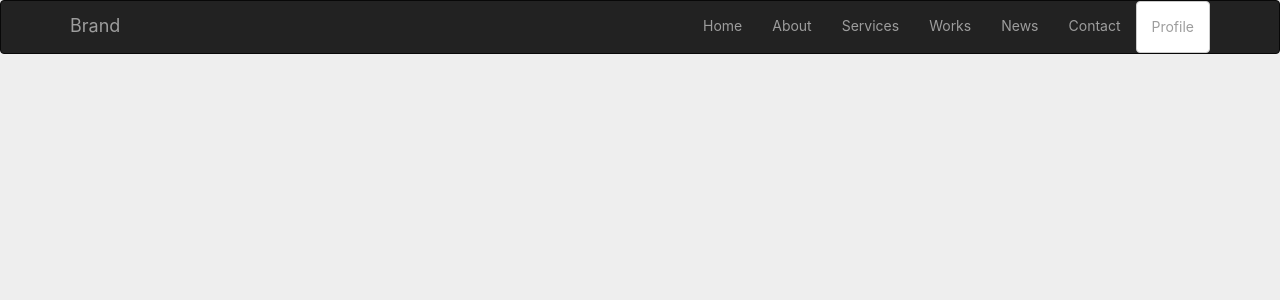
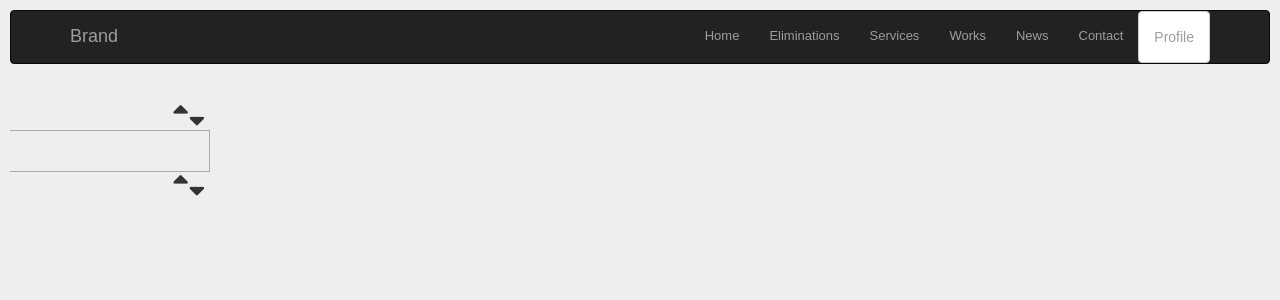
Before and after one commit to titogithub/foosball, a React (Create React App) app: page /eliminations in a window 1280 px wide. Shown: the top 300 px of the page. Built offline with nearby package versions, Linux system fonts and the light colour scheme.

Commit message:
Initiate Tournament fn finished and Matches module added with up and down arrows to handle scores

```diff
--- a/src/App.css
+++ b/src/App.css
@@ -66,7 +66,6 @@ li.ui-state-default:last-child{
 #done-items li{
     padding:10px 0;
     border-bottom:1px solid #ddd;
-    text-decoration:line-through;
 }
 #done-items li:last-child{
     border-bottom:none;
@@ -87,3 +86,82 @@ li.ui-state-default:last-child{
 .star-filled{
   color: yellowgreen
 }
+
+.star-hover{
+      text-shadow: -1px 0 #000, 0 1px #000, 1px 0 #000, 0 -1px #000;
+}
+
+/* Matches */
+
+/*
+ *  Flex Layout Specifics
+*/
+main{
+  display:flex;
+  flex-direction:row;
+}
+.round{
+  display:flex;
+  flex-direction:column;
+  justify-content:center;
+  width:200px;
+  list-style:none;
+  padding:0;
+}
+  .round .spacer{ flex-grow:1; }
+  .round .spacer:first-child,
+  .round .spacer:last-child{ flex-grow:.5; }
+
+  .round .game-spacer{
+    flex-grow:1;
+  }
+
+/*
+ *  General Styles
+*/
+body{
+  font-family:sans-serif;
+  font-size:small;
+  padding:10px;
+  line-height:1.4em;
+}
+
+li.game{
+  padding-left:0px;
+}
+
+  li.game.winner{
+    font-weight:bold;
+  }
+  li.game span{
+    float:right;
+    margin-right:5px;
+  }
+
+  li.game-top{ border-bottom:1px solid #aaa; }
+
+  li.game-spacer{
+    border-right:1px solid #aaa;
+    min-height:40px;
+  }
+
+  li.game-bottom{
+    border-top:1px solid #aaa;
+  }
+
+
+  li.game-bottom input{
+   margin-top: 4px
+  }
+
+  .input-match{
+    width: 130px
+  }
+
+  .clicked-arrow:hover{
+    color: #8468e9
+  }
+
+    .arrow:hover{
+    color: #8468e9
+  }
--- a/src/MainRouter.js
+++ b/src/MainRouter.js
@@ -1,12 +1,14 @@
 import React from 'react'
 import { Route, Switch } from 'react-router-dom'
 import Home from './components/Home';
+import DirectEliminationItem from './components/DirectEliminationItem';
 
 const MainRouter = ({
     params,
 }) => (
       <Switch>
         <Route exact path="/" component={Home} />
+        <Route exact path="/eliminations" component={DirectEliminationItem} />
       </Switch>
   );
 
--- /dev/null
+++ b/src/components/DirectEliminationItem.js
@@ -0,0 +1,47 @@
+import React, { Component } from 'react';
+
+const DirectEliminationItem = ({
+    match, upScore, downScore
+}) => (
+        <div>
+	        <ul className="round round-1">
+            <li className="spacer">&nbsp;</li>
+            <li className="game game-top winner"> {match.nameA}
+           <span>
+                <i className="fas fa-sort-up fa-2x arrow"
+                  onClick={() => upScore(match.idPlayerA)}
+                />
+                {match.goalsA}
+               <i className="fas fa-sort-down fa-2x arrow"
+                onClick={() => downScore(match.idPlayerA)}
+                />
+            </span>
+            </li>
+            <li className="game game-spacer">&nbsp;</li>
+            <li className="game game-bottom "> {match.nameB}
+            <span>
+            <i className="fas fa-sort-up fa-2x arrow"
+              onClick={() => upScore(match.idPlayerB)}
+              />
+                {match.goalsB}
+             <i className="fas fa-sort-down fa-2x arrow"
+              onClick={() => downScore(match.idPlayerB)}
+             />
+              </span>
+            </li>
+          </ul>
+          <div className="container">
+            <div className="row">
+              <div className="col-xs-2 col-sm-1 "><div className="game game-top winner"> </div> </div>
+              <div className="col-xs-2 col-sm-1"></div>
+            </div>
+            <div className="row">
+              <div className="col-xs-2 col-sm-1"></div>
+              <div className="col-xs-2 col-sm-1"></div>
+            </div>
+          </div>
+
+        </div>
+      );
+
+export default DirectEliminationItem;
--- /dev/null
+++ b/src/components/DirectEliminationList.js
@@ -0,0 +1,52 @@
+import React, { Component } from 'react';
+import DirectEliminationItem from './DirectEliminationItem';
+
+export default class DirectEliminationList extends Component {
+  constructor(props) {
+    super(props);
+    this.state = {
+      matches: props.matches || []
+    };
+  }
+
+  componentWillReceiveProps = (nextProps) => {
+    this.setState({matches: nextProps.matches})
+  };
+
+  handleUpScore = (idPlayer) => {
+    const newMatch = this.state.matches.map(match => {
+      if (match.idPlayerA === idPlayer){
+        match.goalsA += 1
+      } else if (match.idPlayerB === idPlayer){
+        match.goalsB += 1
+        }
+      return match
+      })
+
+    this.setState({matches:newMatch})
+  }
+
+  handleDownScore = (idPlayer) => {
+    const newMatch = this.state.matches.map(match => {
+      if (match.idPlayerA === idPlayer) {
+        match.goalsA -= 1
+      } else if (match.idPlayerB === idPlayer) {
+        match.goalsB -= 1
+      }
+      return match
+    })
+
+    this.setState({ matches: newMatch })
+  }
+
+
+  render() {
+    return (
+      this.state.matches.map((match, i) => (
+          <DirectEliminationItem key={i} match={match}
+           downScore={this.handleDownScore}
+           upScore={this.handleUpScore} />
+      ))
+    );
+  }
+}
--- a/src/components/Header.js
+++ b/src/components/Header.js
@@ -19,8 +19,8 @@ const Header = ({
 
         <div className="collapse navbar-collapse" id="navbar-collapse-4">
           <ul className="nav navbar-nav navbar-right">
-            <li><a href="#">Home</a></li>
-            <li><a href="#">About</a></li>
+            <li><a href="/">Home</a></li>
+            <li><a href="/Eliminations">Eliminations</a></li>
             <li><a href="#">Services</a></li>
             <li><a href="#">Works</a></li>
             <li><a href="#">News</a></li>
--- a/src/components/Home.js
+++ b/src/components/Home.js
@@ -1,14 +1,14 @@
 import React, { Component } from 'react';
 import PlayerList from './PlayerList';
-import SatarList from './StarList';
-import StarList from './StarList';
+import DirectEliminationList from './DirectEliminationList';
 
 export default class Home extends Component {
   constructor(props) {
     super(props);
     this.state = {
       players: [],
-      newPlayer: ''
+      newPlayer: '',
+      matches: []
     };
   }
 
@@ -41,10 +41,27 @@ export default class Home extends Component {
     this.setState({players})
   }
 
+  sortPlayers = () => {
+    const players = [...this.state.players]
+    const shuffledPlayers = players.sort(() => Math.random() -0.5)
+    const matches = this.playersCombination(shuffledPlayers)
+    this.setState({matches})
+    console.log("matches: ", this.state.matches)
+  }
+
+  playersCombination = (players) => {
+    let permutedPlayers = []
+    for (let i = 0; i < players.length - 1; i++) {
+      for (let j = i+1; j < players.length; j++) {
+        permutedPlayers.push({ idPlayerA: players[i].id, nameA: players[i].name , goalsA: 0, idPlayerB: players[j].id , nameB: players[j].name, goalsB: 0 })
+      }
+    }
+    return permutedPlayers
+  }
+
   render() {
     return (
       <div className="App">
-        <StarList starQty={4}/>
         <div className="container">
           <div className="row">
             <div className="col-md-6">
@@ -64,14 +81,15 @@ export default class Home extends Component {
                    />
                 </ul>
                 <div className="todo-footer">
-                  <button className="btn btn-success initiate">Initiate Tournament</button>
+                  <button className="btn btn-success initiate" onClick={this.sortPlayers}>Initiate Tournament</button>
                 </div>
               </div>
             </div>
             <div className="col-md-6">
               <div className="todolist">
                 <h1>Matches</h1>
-                <ul id="done-items" className="list-unstyled">
+                <ul  className="list-unstyled">
+                <DirectEliminationList matches={this.state.matches}/>
                 </ul>
               </div>
             </div>
--- a/src/components/Star.js
+++ b/src/components/Star.js
@@ -5,7 +5,9 @@ const Star = ({
 }) => {
     const filled = selected ? 'fas fa-star star-filled':'far fa-star'
    return(
-       <i className={filled} onClick={rateStar}></i >
+       <i className={filled} onClick={rateStar}
+       onMouseOver={() => { console.log("mouse over") } }
+       />
     )}
 
 export default Star;
```
